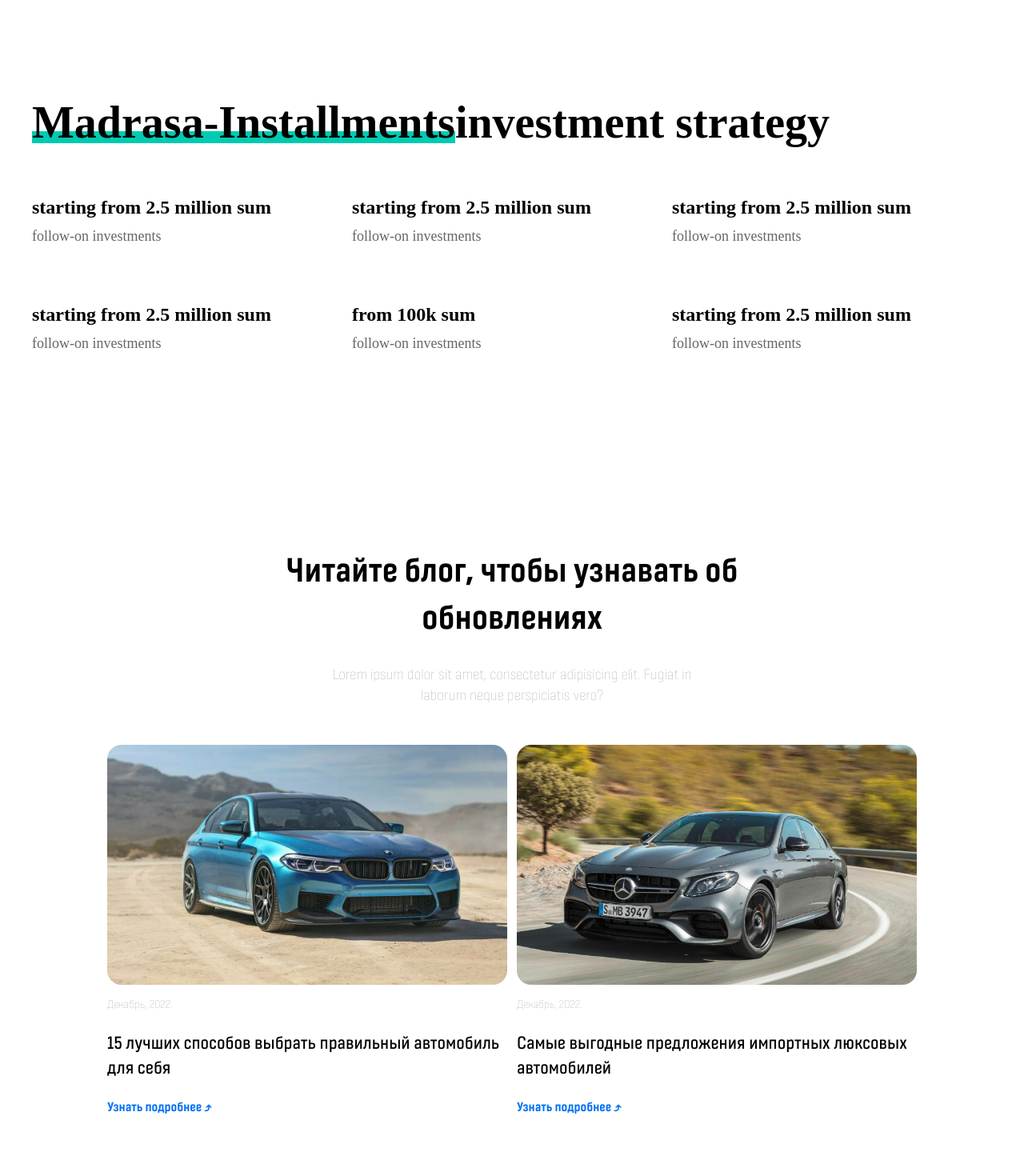
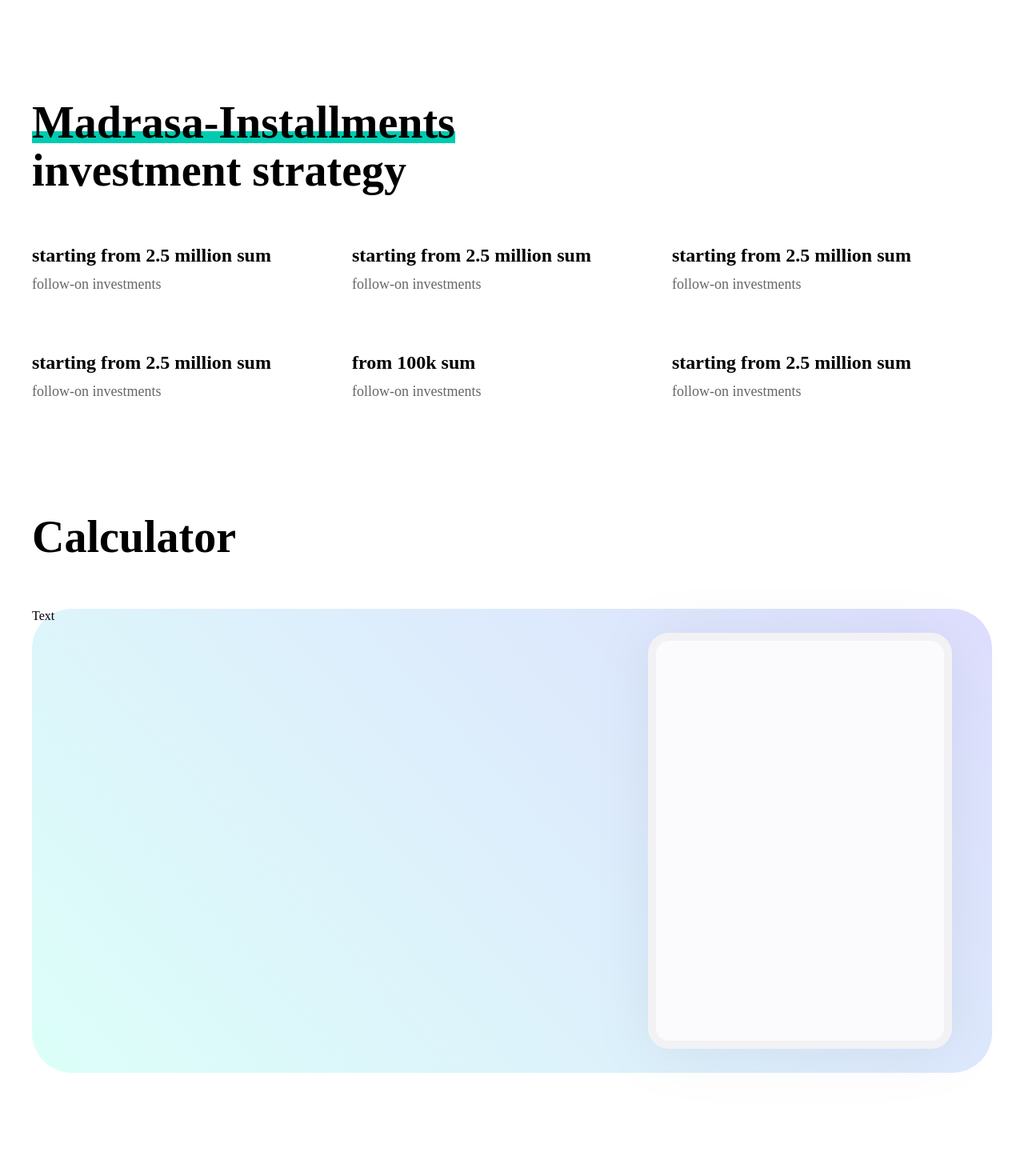
Before and after one commit to prix-group/prix_market, a Next.js app: page / in a window 1280 px wide. Shown: the part 3800-5255 px from the top of the page at 80% size. Built offline with nearby package versions, Linux system fonts and the light colour scheme.

Commit message:
feature: add FAQ and Calculator templates

```diff
--- /dev/null
+++ b/src/components/Calculator/index.tsx
@@ -0,0 +1,19 @@
+import { FC } from 'react';
+import styles from './styles.module.scss';
+
+export const Calculator: FC = () => {
+  return (
+    <section className={styles['calculator']}>
+      <h1 className={styles['calculator__title']}>
+        Calculator
+      </h1>
+
+      <div className={styles['calculator__wrapper']}>
+        <p>Text</p>
+        <div className={styles['calculator__gadget']}>
+
+        </div>
+      </div>
+    </section>
+  )
+}
--- /dev/null
+++ b/src/components/Calculator/styles.module.scss
@@ -0,0 +1,39 @@
+@import "../../styles/mixins";
+
+.calculator {
+    max-width: 1200px;
+    margin: 0 auto;
+
+    &__title {
+        @include section-title
+    }
+
+    &__wrapper {
+        min-height: 580px;
+        width: 100%;
+        background: linear-gradient(227.67deg,#ded9ff -16.22%,#dcfff9),#f2f2f8;
+        border-radius: 50px;
+
+        position: relative;
+    }
+
+    &__gadget {
+        position: absolute;
+        top: 50%;
+        left: 80%;
+        transform: translate(-50%, -50%);
+
+        background-color: #fbfbfe;
+
+        width: 30%;
+        height: calc(100% - 80px);
+
+        border-radius: 26px;
+        border: 10px solid rgb(218 218 218 / 30%);
+        filter: drop-shadow(0 5px 35px rgba(4,4,21,.06));
+    }
+
+    &__text {
+
+    }
+}
--- /dev/null
+++ b/src/components/FAQ/styles.module.scss
@@ -0,0 +1,7 @@
+@import "../../styles/mixins";
+
+.FAQ {
+    &__title {
+        @include section-title
+    }
+}
--- a/src/components/Strategy/index.tsx
+++ b/src/components/Strategy/index.tsx
@@ -14,14 +14,16 @@
         >
           Madrasa-Installments
         </span>
-        <span className={styles['strategy__line']}>investment strategy</span>
+        <span className={styles['strategy__title-line']}>
+          investment strategy
+        </span>
       </h2>
 
       <ul className={styles['strategy__info']}>
         <li className={styles['strategy__info-item']}>
           <span className={styles['strategy__info-item-title']}>
-              starting from 2.5 million sum
-            </span>
+            starting from 2.5 million sum
+          </span>
 
           <span className={styles['strategy__info-item-subtitle']}>
             follow-on investments
--- a/src/components/Strategy/styles.module.scss
+++ b/src/components/Strategy/styles.module.scss
@@ -1,38 +1,11 @@
+@import "../../styles/mixins";
+
 .strategy {
     margin: 140px auto;
     max-width: 1200px;
 
     &__title {
-        font-size: 56px;
-        line-height: 60px;
-
-        margin: 0 0 60px;
-
-        &-line {
-            display: block;
-            position: relative;
-
-            &--underlined {
-                display: inline;
-
-                &:before {
-                    content: '';
-                    position: absolute;
-                    width: 100%;
-
-                    left: 0;
-                    bottom: 5px;
-
-                    white-space: nowrap;
-                    height: 30px;
-
-                    border-bottom: 15px solid #00cbb1;
-                    line-height: 15px;
-
-                    z-index: -1;
-                }
-            }
-        }
+        @include section-title;
     }
 
     &__info {
--- a/src/pages/index.tsx
+++ b/src/pages/index.tsx
@@ -5,6 +5,7 @@
 import { advantageContent } from '@components/Advantage/constants';
 import { Community } from '@components/Community';
 import { Strategy } from '@components/Strategy';
+import { Calculator } from '@components/Calculator';
 
 export default function Home() {
   return (
@@ -25,6 +26,7 @@
         );
       })}
       <Strategy />
+      <Calculator />
       <Blog />
       <Community />
     </>
--- /dev/null
+++ b/src/styles/mixins.scss
@@ -0,0 +1,32 @@
+@mixin section-title() {
+    font-size: 56px;
+    line-height: 60px;
+
+    margin: 0 0 60px;
+
+    &-line {
+        display: block;
+        position: relative;
+
+        &--underlined {
+            display: inline;
+
+            &:before {
+                content: '';
+                position: absolute;
+                width: 100%;
+
+                left: 0;
+                bottom: 5px;
+
+                white-space: nowrap;
+                height: 30px;
+
+                border-bottom: 15px solid #00cbb1;
+                line-height: 15px;
+
+                z-index: -1;
+            }
+        }
+    }
+}
```
Also changed, not shown: src/components/FAQ/index.tsx (added, +10 -0 lines), src/components/Banner/index.tsx (added), src/components/Banner/styles.module.scss (added).
